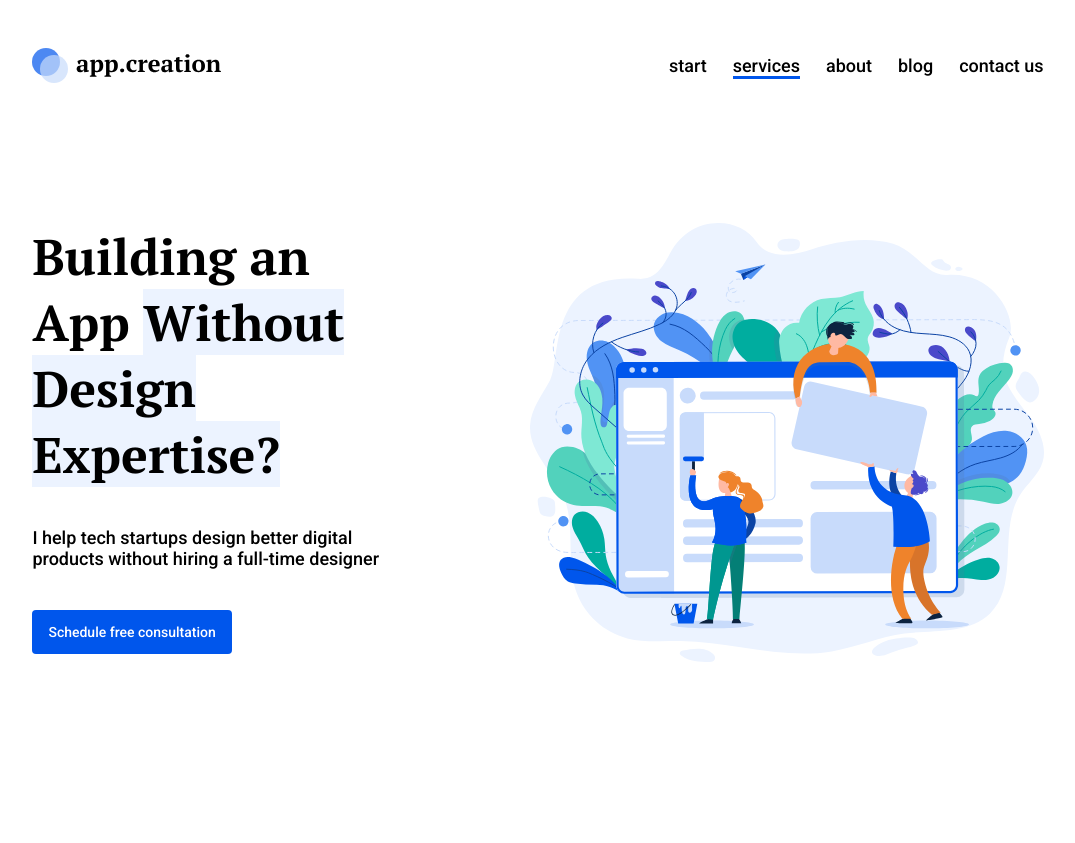
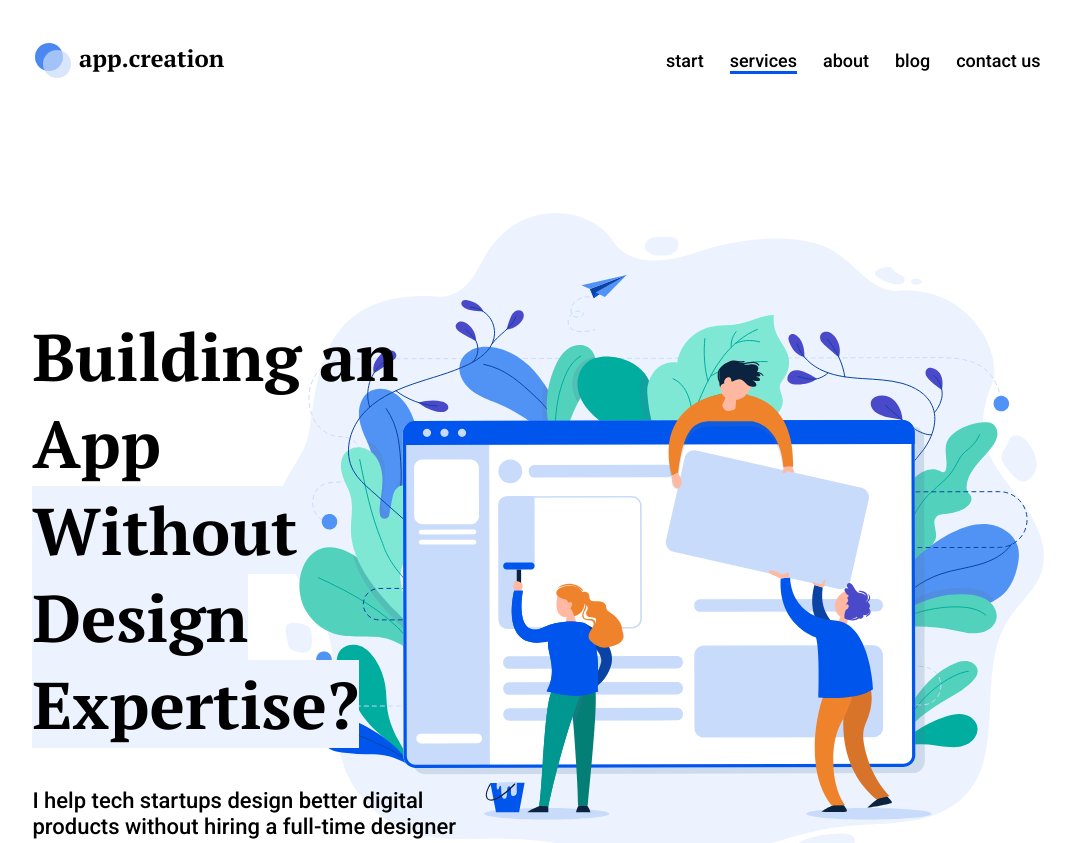
Before and after one commit to WebHeroSchool/html-css-2-0, a plain HTML site: page index.html in a window 1280 px wide. Shown: the top 843 px of the page, without its empty margins (102-1177 px from the left). Before the commit the page ends 800 px from the top, so only its background shows below. Drawn offline with Linux system fonts and the light colour scheme.

Commit message:
под 1920px

```diff
--- a/styles.css
+++ b/styles.css
@@ -6,7 +6,7 @@
 .header {
   display: flex;
   justify-content: space-between;
-  padding: 40px 0;
+  padding: 35px 3px;
   margin-bottom: 100px;
 }
 
@@ -77,12 +77,12 @@
 }
 
 .main {
-  padding: 0 63% 100px 0;
-  background: top right no-repeat url(img/mainimg.svg);
+  padding: 100px 63% 100px 0;
+  background: top right no-repeat url(img/main.svg);
 }
 
 .main__title {
-  font: bold 50px/66px 'PT Serif', serif, sans-serif, arial, helvetica;
+  font: bold 66px/87px 'PT Serif', serif, sans-serif, arial, helvetica;
   margin: 0 0 40px 0;
 }
 
@@ -91,16 +91,18 @@
 }
 
 .main__text {
-  font: 500 18px/21px 'Roboto', sans-serif, arial, helvetica;
+  font: 500 22px/26px 'Roboto', sans-serif, arial, helvetica;
   margin: 0 0 41px 0;
+  width: 455px;
+  height: 52px;
 }
 
 .main__button {
-  font: 500 14px/16px 'Roboto', sans-serif, arial, helvetica;
+  font: 500 18px/21px 'Roboto', sans-serif, arial, helvetica;
   display: inline-block;
   color: #fff;
   background: #0056ec;
-  padding: 14px 16px;
+  padding: 18px 28px;
   text-decoration: none;
   border-radius: 4px;
   transition: opacity .5s;
```
Also changed, not shown: img/main.svg (added).
